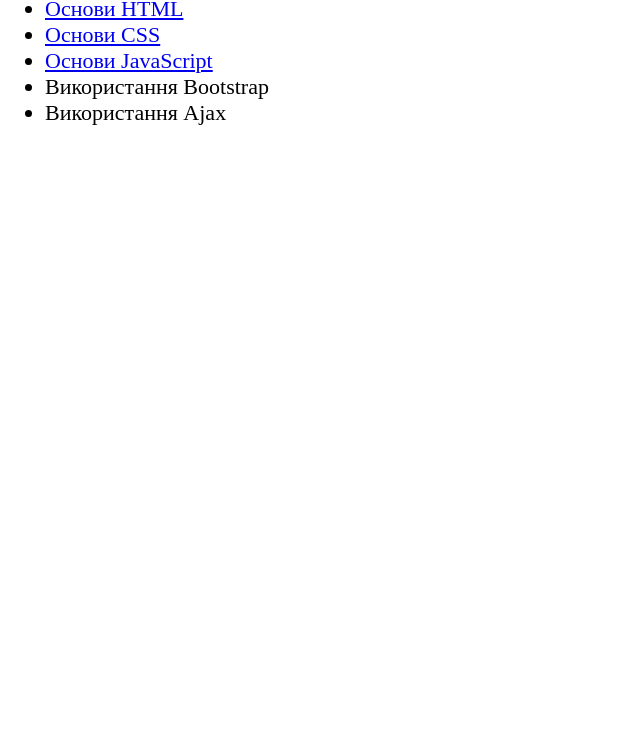
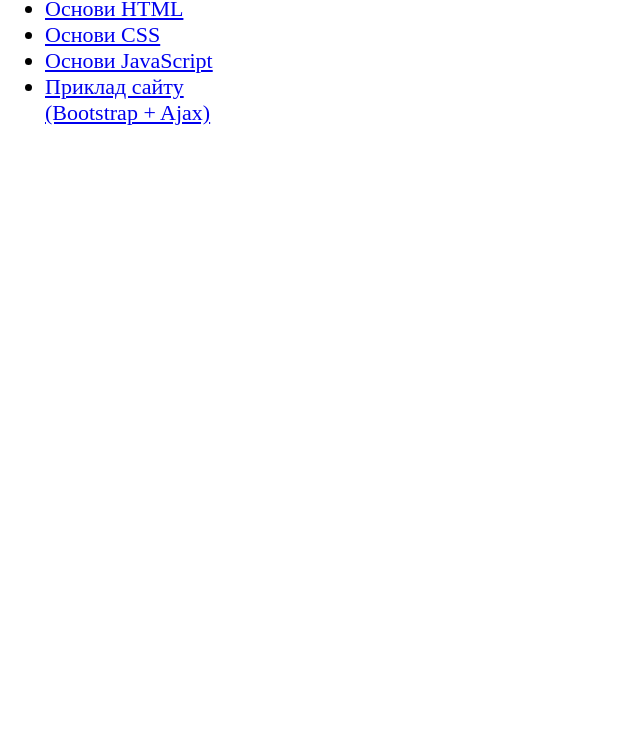
Before and after one commit to RutarAndriy/Web_Application, a website: page app/index.html in a window 1280 px wide. Shown: the part 65-800 px from the top of the page, without its empty margins (0-640 px from the left). Drawn offline with nearby package versions, Linux system fonts and the light colour scheme; files that its build step writes are made by us from their sources.

Commit message:
Update index.html

```diff
--- a/app/index.html
+++ b/app/index.html
@@ -15,8 +15,7 @@
     <li><a href="html/task_1_html.html">Основи HTML</a></li>
     <li><a href="html/task_2_css.html">Основи CSS</a></li>
     <li><a href="html/task_3_js.html">Основи JavaScript</a></li>
-    <li><a>Використання Bootstrap</a></li>
-    <li><a>Використання Ajax</a></li>
+    <li><a href="html/task_4_site.html">Приклад сайту<br>(Bootstrap + Ajax)</a></li>
   </ul>
 
 </body>
```
